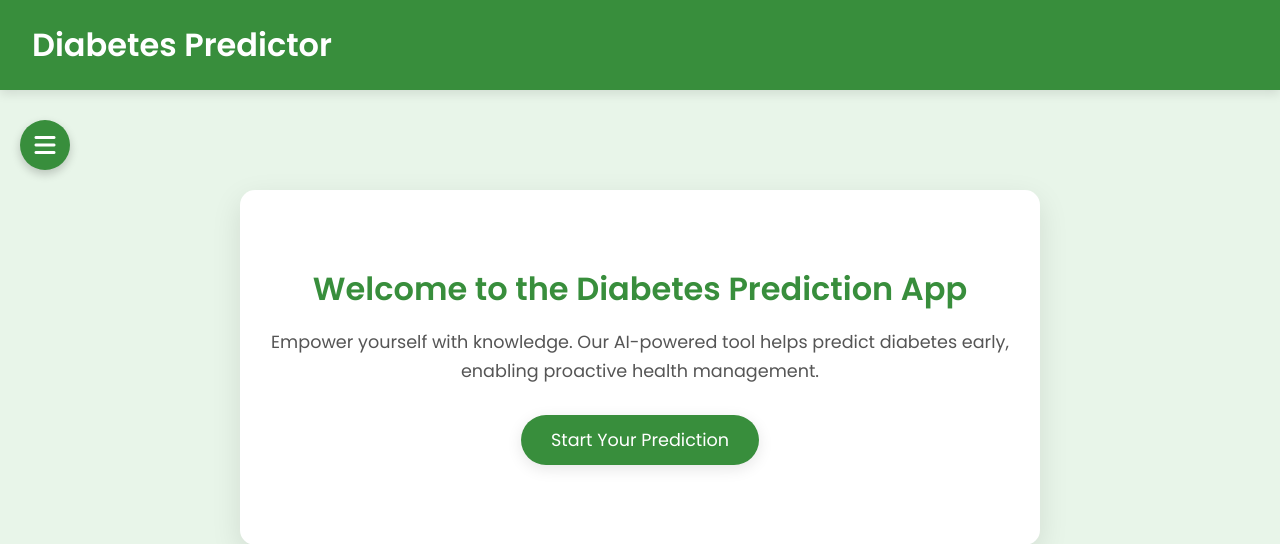
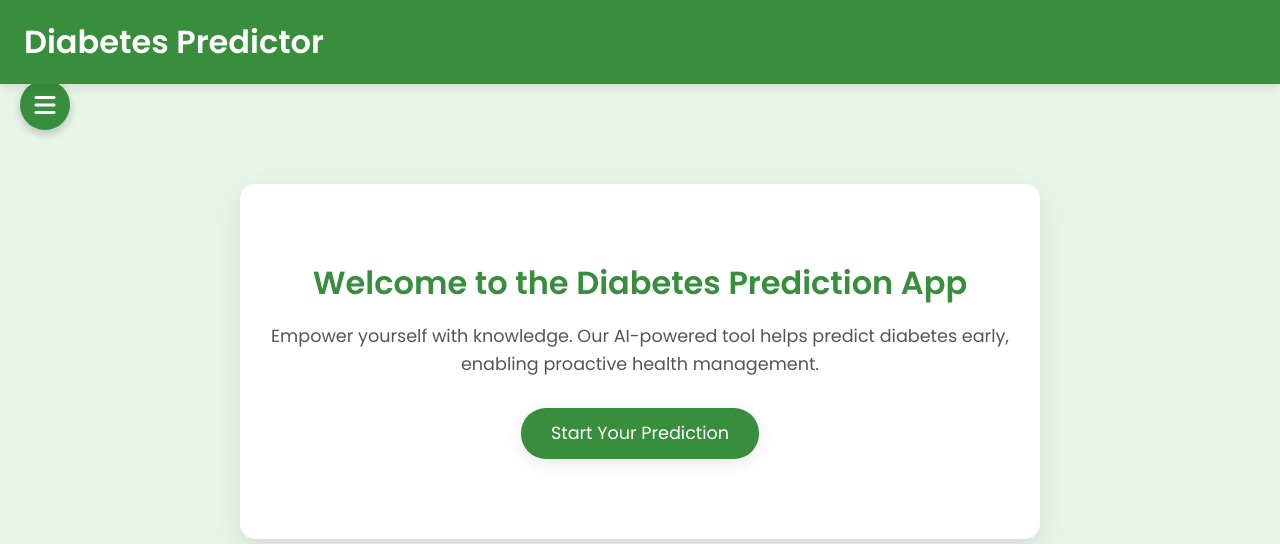
Before and after one commit to bhupesh-6124/diabetes_prediction1, a Flask app: page /index in a window 1280 px wide. Shown: the top 544 px of the page. Run offline with Flask 3, Linux system fonts and the light colour scheme; parts of the project's set-up code (start-up, migrations or seed data) failed here and were passed over; some libraries are stand-ins or nearby versions.

Commit message:
Update index.html

```diff
--- a/templates/index.html
+++ b/templates/index.html
@@ -18,14 +18,12 @@ body {
 
 /* Navbar */
 .navbar {
-    position: relative;
-    padding: 1rem 2rem;
+     position: sticky; /* scrolls with page */
+    top: 0;
+    padding: 0.8rem 1.5rem;
     width: 100%;
     background: #388E3C;
     box-shadow: 0 4px 10px rgba(0,0,0,0.1);
-    display: flex;
-    justify-content: space-between;
-    align-items: center;
     z-index: 1000;
 }
 
@@ -49,6 +47,8 @@ body {
     color: white;
     font-weight: 600;
     font-size: 1rem;
+    flex-shrink: 0; /* prevent shrinking on small screens */
+
 }
 .navbar-user-info a {
     color: #fff;
@@ -85,14 +85,22 @@ body {
 
 /* Hamburger menu */
 .hamburger-menu {
-    position: absolute;
-    top: 120px;
+    position: fixed;
+    top: 80px;  /* adjust distance from navbar */
     left: 20px;
     z-index: 100;
     display: flex;
     flex-direction: column;
     align-items: flex-start;
 }
+
+/* Mobile adjustments */
+@media(max-width:768px){
+    .navbar { flex-wrap: nowrap; } /* prevent wrapping */
+    .navbar-user-info { text-align: right; }
+    .hamburger-menu { top: 90px; left: 10px; }
+}
+
 .hamburger-button {
     background: #388E3C;
     color: white;
@@ -142,19 +150,21 @@ footer { padding:15px; background:#388E3C; color:#fff; font-size:1rem; text-alig
 <body>
 
 <!-- Navbar -->
-<nav class="navbar">
+<nav class="navbar d-flex justify-content-between align-items-center">
     <a class="navbar-brand">Diabetes Predictor</a>
     {% if user_name %}
-    <div class="navbar-user-info">
+    <div class="navbar-user-info d-flex flex-column align-items-end">
         <div><i class="fas fa-user"></i> {{ user_name }}</div>
         <a href="{{ url_for('logout') }}">Logout</a>
     </div>
     {% endif %}
 </nav>
 
-<!-- Hamburger -->
+<!-- Hamburger menu button -->
 <div class="hamburger-menu">
-    <button class="hamburger-button" onclick="toggleMenu()"><i class="fas fa-bars"></i></button>
+    <button class="hamburger-button" onclick="toggleMenu()">
+        <i class="fas fa-bars"></i>
+    </button>
     <div class="hamburger-menu-items" id="menu-items">
         <a href="{{ url_for('view_history') }}"><i class="fas fa-history"></i> View History</a>
     </div>
```
